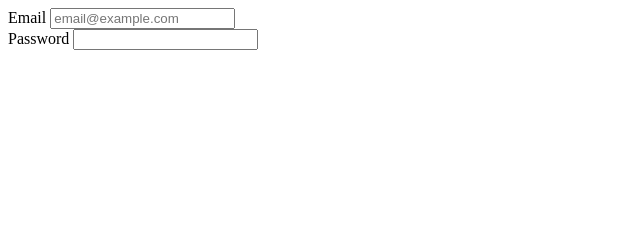
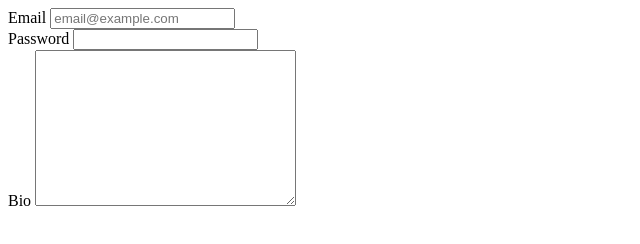
Before and after one commit to CodeupClassroom/ulysses-web-exercises, a plain HTML site: page forms.html in a window 1280 px wide. Shown: the whole page, without its empty margins (0-640 px from the left). Drawn offline with Linux system fonts and the light colour scheme.

Commit message:
feature: Allow users to create their own bio

```diff
--- a/forms.html
+++ b/forms.html
@@ -15,6 +15,11 @@
         <label for="password">Password</label>
         <input type="password" id="password" name="password">
     </div>
+
+    <div>
+        <label for="bio">Bio</label>
+        <textarea name="bio" id="bio" cols="30" rows="10"></textarea>
+    </div>
 </form>
 </body>
 </html>
```
